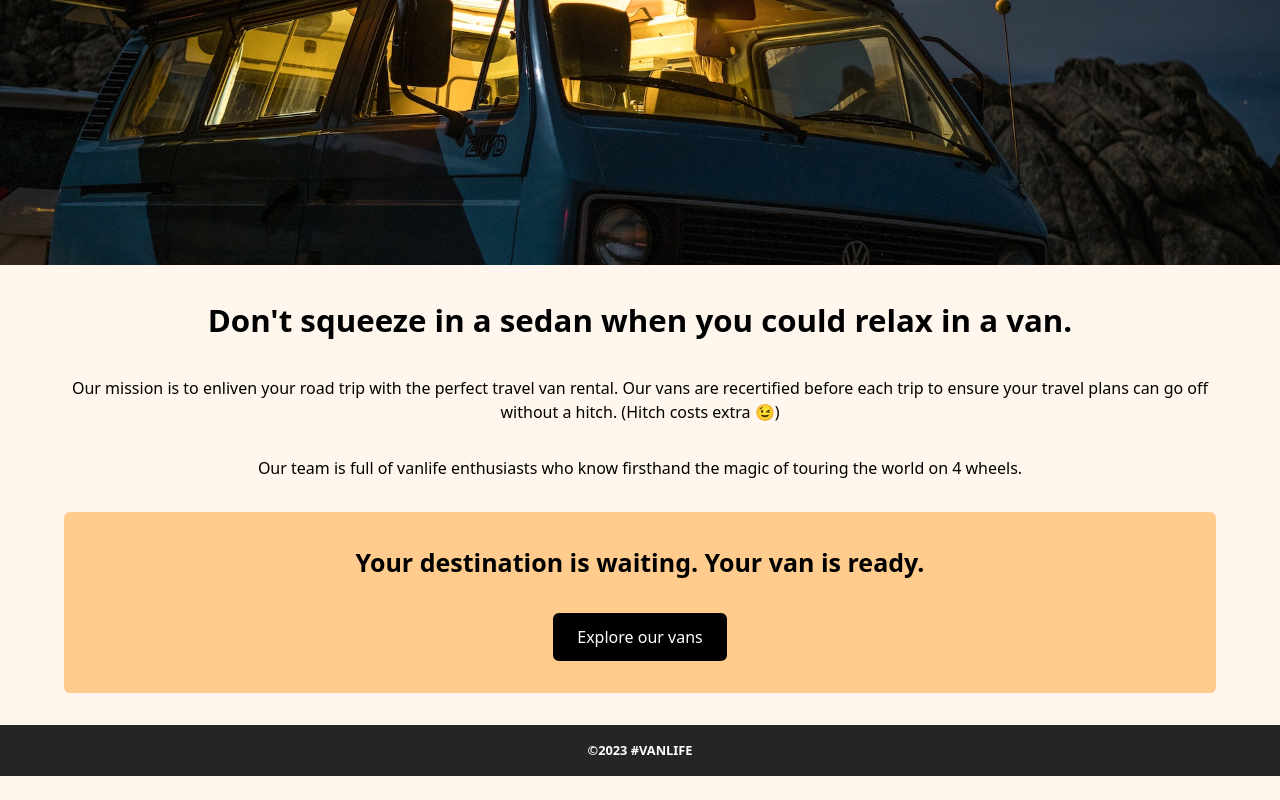
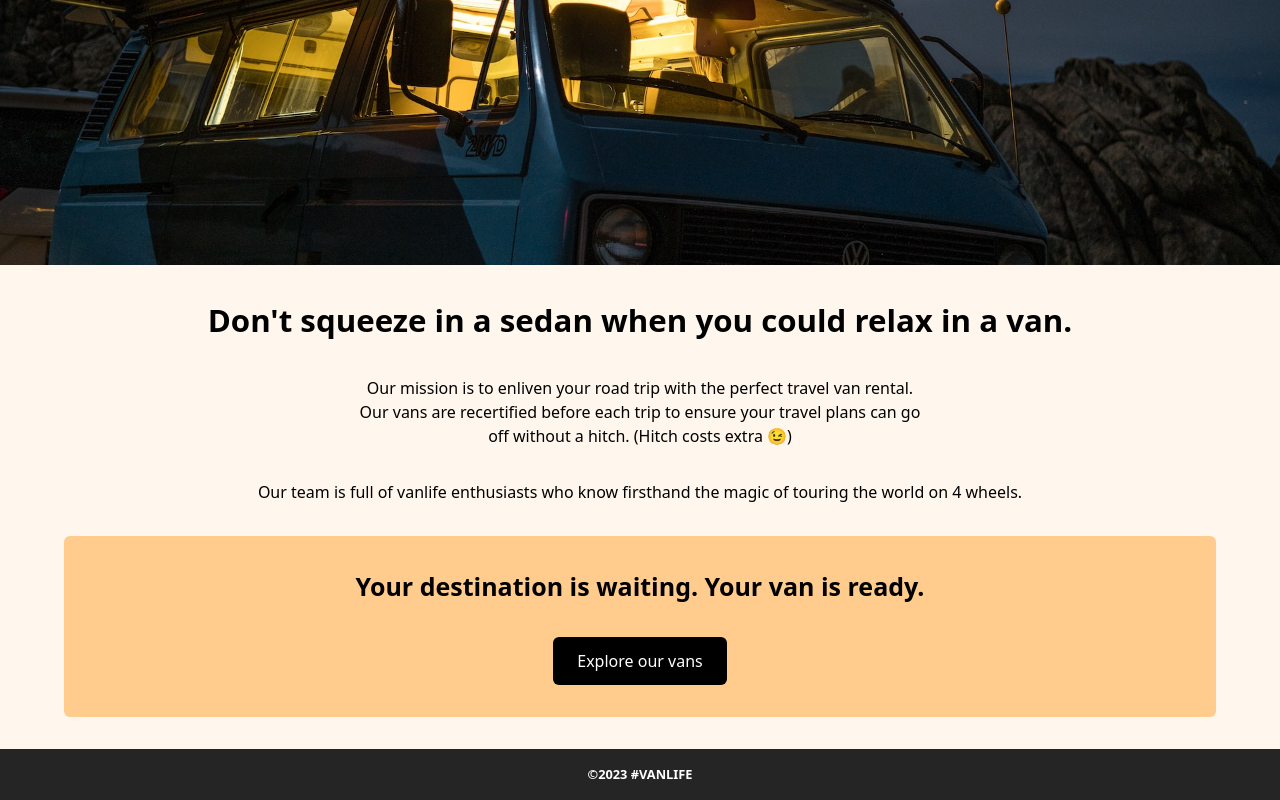
Before and after one commit to katoragashua/vanlife, a React app: page /about in a window 1280 px wide. Shown: the part 614-1414 px from the top of the page. Before the commit the page ends 1390 px from the top, so only its background shows below. Built offline with nearby package versions, Linux system fonts and the light colour scheme; no server answers; the HTML template or start-up script is replaced by a standard one.

Commit message:
About page: fixed paragraph width on large screens

```diff
--- a/src/components/Header.jsx
+++ b/src/components/Header.jsx
@@ -12,6 +12,7 @@ const Header = () => {
         </Link>
       </div>
       <Nav />
+
     </header>
   );
 };
--- a/src/pages/About.jsx
+++ b/src/pages/About.jsx
@@ -12,7 +12,7 @@ const About = () => {
             Don't squeeze in a sedan when you could relax in a van.
           </h2>
           <div className="mission flex flex-col gap-8">
-            <p className="">
+            <p className="lg:max-w-[50%] self-center">
               Our mission is to enliven your road trip with the perfect travel
               van rental. Our vans are recertified before each trip to ensure
               your travel plans can go off without a hitch. (Hitch costs extra
```
